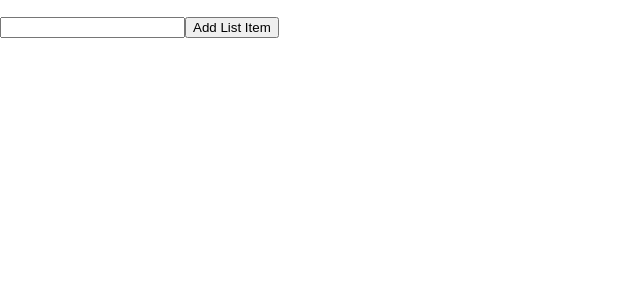
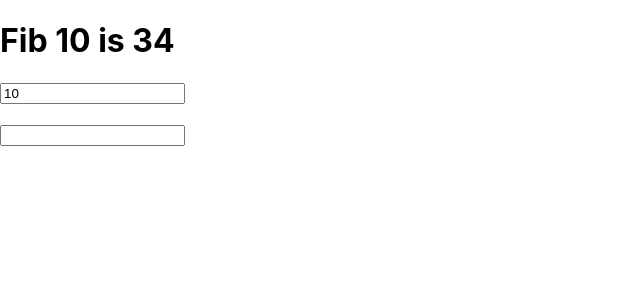
Before and after one commit to fma1/react-crash-course, a React (Create React App) app: page / in a window 1280 px wide. Shown: the top 300 px of the page, without its empty margins (0-640 px from the left). Built offline with nearby package versions, Linux system fonts and the light colour scheme.

Commit message:
Added files for 12 - Performance

```diff
--- /dev/null
+++ b/src/12/App.js
@@ -0,0 +1,49 @@
+import { lazy, useCallback, useMemo, useState, Suspense } from 'react';
+const MyButton = lazy(() => import('./MyButton'));
+
+export default function App() {
+  const [num, setNum] = useState(10);
+  const [logValue, setLogValue] = useState('');
+
+  const fibValue = useMemo(() => {
+    console.log('calculating fib value');
+    return fib(num);
+  }, [num]);
+
+  const onClickLog = useCallback(
+    () => () => console.log(logValue), [logValue]);
+
+  return (
+    <>
+      <h1>Fib {num} is {fibValue}</h1>
+      <input
+        type="number"
+        value={num}
+        onChange={(event) => setNum(parseInt(event.target.value))}
+      />
+
+      <br />
+      <br />
+
+      <input
+        type="text"
+        value={logValue}
+        onChange={(event) => setLogValue(event.target.value)}
+      />
+
+      {
+        logValue.length > 0 ?
+                            <Suspense fallback={<div>Loading...</div>}>
+                              <MyButton onClick={onClickLog}>Log Value</MyButton>
+                            </Suspense>
+                            : null
+      }
+    </>
+  );
+}
+
+function fib(n) {
+  if (n === 2) return 1;
+  if (n === 1) return 0;
+  return fib(n-2) + fib(n-1);
+}
--- /dev/null
+++ b/src/12/MyButton.js
@@ -0,0 +1,11 @@
+import { memo } from 'react';
+
+export default memo(function (props) {
+  console.log('Rendering MyButton');
+
+  const startTime = new Date();
+
+  while (new Date() - startTime < 1000) {}
+
+  return <button {...props} style={{color: 'red'}} />;
+});
--- a/src/App.js
+++ b/src/App.js
@@ -8,6 +8,7 @@ import App_10 from './10/App';
 import App_10_2 from './10/App_2';
 import App_10_3 from './10/App_3';
 import App_11 from './11/App';
+import App_12 from './12/App';
 
 function App() {
   return (
@@ -28,7 +29,7 @@ function App() {
         </a>
       </header>
 */}
-      <App_11 />
+      <App_12 />
     </>
   );
 }
```
